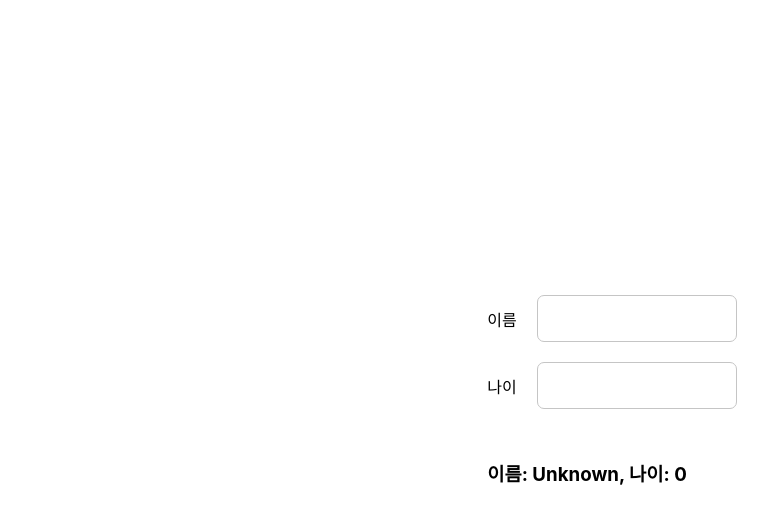
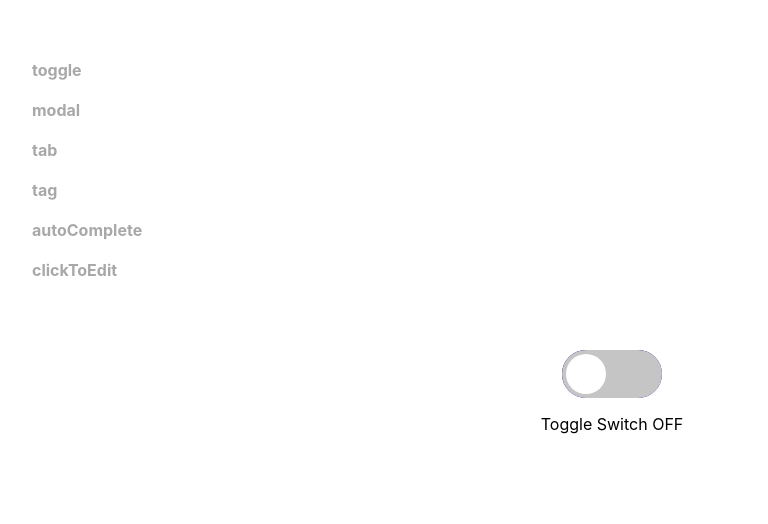
Before and after one commit to mooroom/wanted_pre_onboarding, a React (Create React App) app in the folder custom-component/: page / in a window 1280 px wide. Shown: the top 524 px of the page, without its empty margins (28-796 px from the left). Built offline with nearby package versions, Linux system fonts and the light colour scheme.

Commit message:
Global Nav

```diff
--- a/custom-component/src/App.js
+++ b/custom-component/src/App.js
@@ -1,3 +1,4 @@
+import { useState } from "react";
 import "./App.css";
 import Toggle from "./component/Toggle";
 import Modal from "./component/Modal";
@@ -6,15 +7,60 @@ import Tag from "./component/Tag";
 import AutoComplete from "./component/AutoComplete";
 import ClickToEdit from "./component/ClickToEdit";
 
+import styled from "styled-components";
+
+const ComponentsList = [
+  "toggle",
+  "modal",
+  "tab",
+  "tag",
+  "autoComplete",
+  "clickToEdit",
+];
+
+const ComponentsNavBlock = styled.nav`
+  position: fixed;
+  top: 50px;
+  left: 50px;
+
+  li {
+    cursor: pointer;
+    padding: 10px;
+    font-weight: bold;
+    color: var(--text-gray);
+
+    &:active {
+      color: var(--primary);
+    }
+  }
+`;
+
+const ComponentsNav = ({ setComopnent }) => {
+  return (
+    <ComponentsNavBlock>
+      <ul>
+        {ComponentsList.map((component, idx) => (
+          <li key={idx} onClick={() => setComopnent(component)}>
+            {component}
+          </li>
+        ))}
+      </ul>
+    </ComponentsNavBlock>
+  );
+};
+
 function App() {
+  const [component, setComopnent] = useState("toggle");
+
   return (
     <div className="App">
-      {/* <Toggle /> */}
-      {/* <Modal /> */}
-      {/* <Tab /> */}
-      {/* <Tag /> */}
-      {/* <AutoComplete /> */}
-      <ClickToEdit />
+      <ComponentsNav setComopnent={setComopnent} />
+      {component === "toggle" && <Toggle />}
+      {component === "modal" && <Modal />}
+      {component === "tab" && <Tab />}
+      {component === "tag" && <Tag />}
+      {component === "autoComplete" && <AutoComplete />}
+      {component === "clickToEdit" && <ClickToEdit />}
     </div>
   );
 }
```
